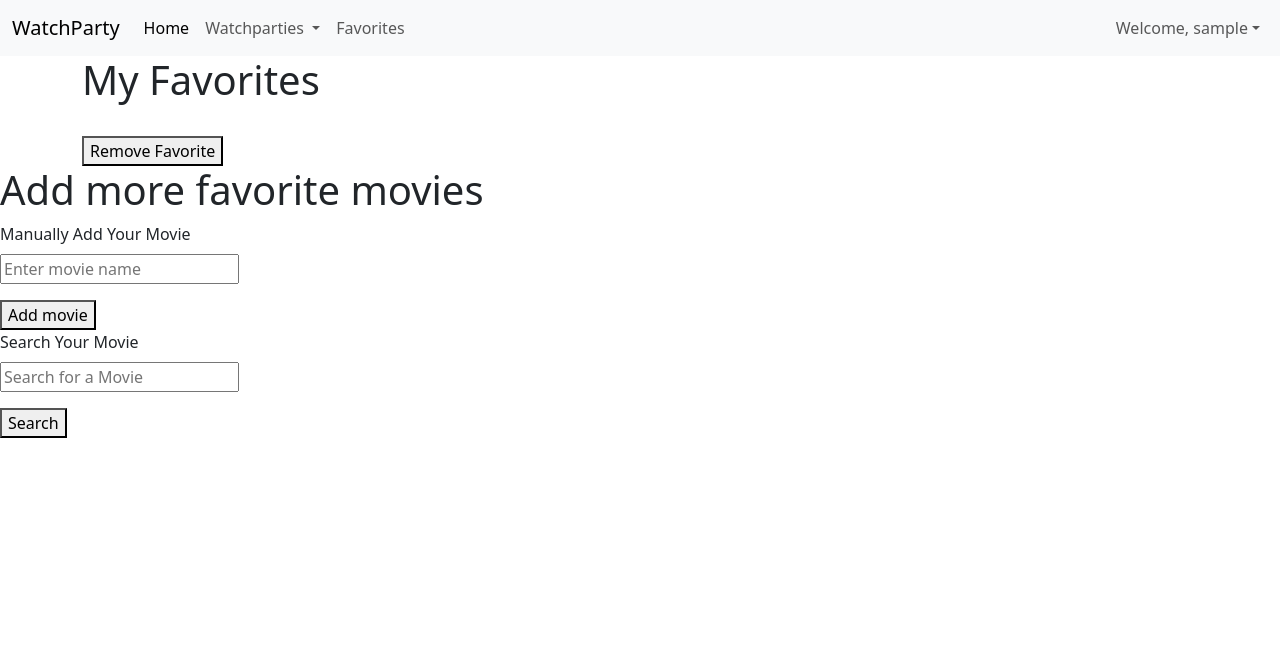
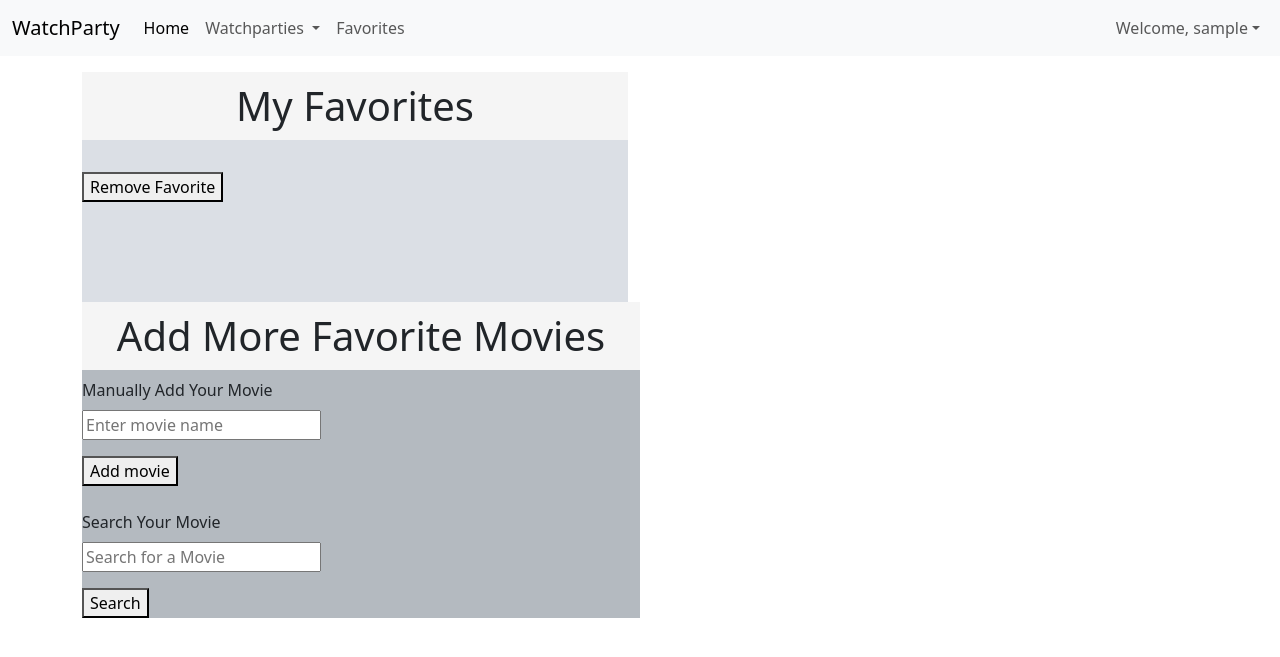
Before and after one commit to DecentDio/WatchParty, a Django app: page /favorites in a window 1280 px wide. Shown: the top 657 px of the page. Run offline with Django 4.2, Linux system fonts and the light colour scheme; the visitor is signed in with stand-in values (Sample User, id 1); data that the repository does not hold is empty; some libraries are stand-ins or nearby versions.

Commit message:
Updated UI Favorite Page

```diff
--- a/organizer/templates/organizer/favorites.html
+++ b/organizer/templates/organizer/favorites.html
@@ -70,13 +70,26 @@ Account
 <meta charset="UTF-8">
 <!-- <p class = "fs-2"> {{user}}'s List of Favorited Movies </p>
 <h1 class = "text-center"> {{user}}'s List of Favorited Movies</h1> -->
+<style>
+    /* Some custom styles*/
+    .main-content{
+        min-height: 230px;
+        background: #dbdfe5;
+    }
+    .sidebar-content{
+        min-height: 230px;
+        background: #b4bac0;
+    }
+</style>
 </head>
 <body>
 
 
-<div class = "container">
-    <div class = "row">
-            <h1> My Favorites</h1>
+    <div class="container mt-3">
+        <div class="row">
+            <div class="col-sm-6">
+                <div class="main-content">
+                    <h1 class = "text-center" style="padding: 10px 10px 10px 10px; background-color: whitesmoke;"> My Favorites</h1>
 
             {% if messages %}
             <ul class="messages">
@@ -107,8 +120,10 @@ Account
             </div>
             </form>
         </div>
-    <div class = "row">
-        <h1>Add more favorite movies</h1>
+        </div>
+        <div class="col-sm-6">
+            <div class="sidebar-content">
+                <h1 class = "text-center" style="padding: 10px 10px 10px 10px; background-color: whitesmoke;"> Add More Favorite Movies</h1>
 
         <!-- ADD VIA MANUAL INPUT -->
         <!-- <h2>Manually Add:</h2> -->
@@ -170,7 +185,7 @@ Account
 
 
         </div>
-
+        </div>
 </div>
 
 
```
